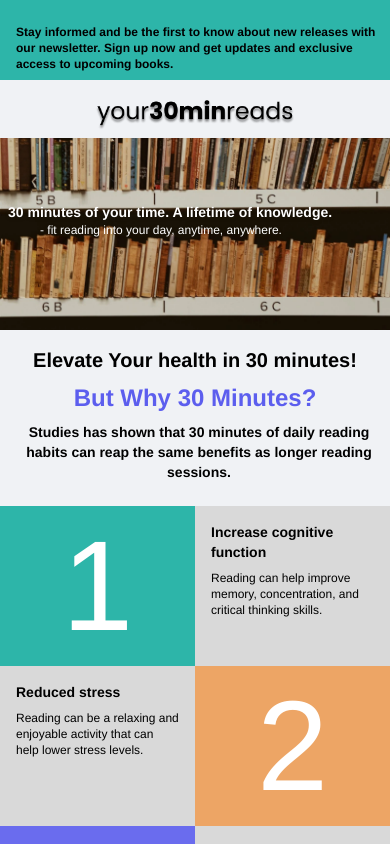
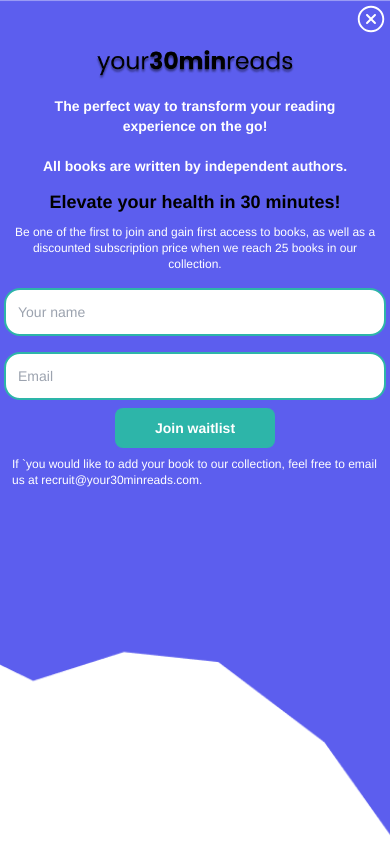
Before and after one commit to thacuriousbuilder/your30minreads, a Next.js app: page / in a window 390 px wide. Shown: the top 844 px of the page. Built offline with nearby package versions, Linux system fonts and the light colour scheme.

Commit message:
fix: made sure the background image was responsive on all screens

```diff
--- a/components/countdownBox/CountDownBox.tsx
+++ b/components/countdownBox/CountDownBox.tsx
@@ -8,6 +8,8 @@ export interface ICountDownBox {
 
   }
   export const CountDownBox: React.FC<ICountDownBox> =() => {
+
+    //a weekly countdown timer
     const [countdown, setCountdown] = useState({
       days: 0,
       hours: 0,
--- a/components/layouts/secondaryLayout/SecondaryLayout.tsx
+++ b/components/layouts/secondaryLayout/SecondaryLayout.tsx
@@ -1,4 +1,6 @@
 import Head from 'next/head';
+import MidFooter from '../../midfooter/MidFooter';
+import ModalPopUP from '../../modalPopUp/ModalPopUp';
 import Footer from '../../navigation/footer/Footer';
 import Header from '../../navigation/header/Header';
 
@@ -14,10 +16,12 @@ export interface ISecondaryLayout extends React.ComponentPropsWithoutRef<'div'>
           <title></title>
         </Head>
         <div {...divProps} className={`min-h-screen flex flex-col ${justify}`}>
-          <Header />
-          <main className="p-5">{children}</main>
-          <div className="m-auto" />
-          <Footer developerName='TrinaryVisions LLC.' />
+          {/* <Header /> */}
+          <ModalPopUP/>
+          {/* <main className="p-5">{children}</main> */}
+          {/* <div className="m-auto" />
+          <MidFooter/>
+          <Footer developerName='TrinaryVisions LLC.' /> */}
         </div>
       </>
     );
--- a/components/modalPopUp/ModalPopUp.tsx
+++ b/components/modalPopUp/ModalPopUp.tsx
@@ -2,6 +2,7 @@ import Image from "next/image";
 import Button from "../utils/button/Button";
 import {RxCrossCircled} from 'react-icons/rx'
 import useWindowDimensions from "../../hooks/useWindowsDimensions";
+import { colors } from "../../constants/colors";
 
 export interface IModalPopUp {
   }
@@ -11,42 +12,49 @@ export interface IModalPopUp {
       return alert("hello world")
     }
     const { width } = useWindowDimensions();
+
+    //checks the size of the screen and shows the correct backgroudImage
     const bgI = width < 500 ? 'url("ModalPopUP.png")' : 'url("BigModalPopUp.png")';
     return (
-      <div className="bg-cover bg-center h-screen w-full lg:bgi" style={{ backgroundImage: `${bgI}` }}>
+      <div className="bg-cover bg-center bg-no-repeat h-screen w-screen" style={{ backgroundImage: `${bgI}` }}>
       <div className="p-3 xs:p-1">
-      <div className="flex flex-row-reverse m-2">
-        <span className=""><RxCrossCircled size={25} color="white"/></span>
+      <div className="flex flex-row-reverse">
+        <span className="bg-opacity-60"><RxCrossCircled size={width>600?40:30} color='white'/></span>
       </div>
-        <div className="flex justify-center">
-          <Image className="flex pt-4" src='/your30minreads.png' alt='The logo of the website' width={200} height={200} sizes=' (max-width: 600px) 100vw,
+        <div className="flex justify-center sm:px-16">
+          <Image className="flex pt-4" src='/your30minreads.png' alt='The logo of the website' width={width<500?200:400} height={width<500?200:400} sizes=' (max-width: 600px) 100vw,
                   (min-width: 601px) 50vw'/>
         </div>
-      <div className="flex flex-col p-2">
-        <span className="text-10px xs:text-sm  m-2 font-semibold text-white ">The perfect way to transform your reading experience on the go! </span>
-        <span className="text-10px xs:text-sm xs:m-3  mb-1 font-semibold text-white" >All books are written by independent authors. </span>
-        <span className="text-xs xs:text-lg font-semibold mb-2" >Elevate your health in 30 minutes!</span>
-        <span className="text-8px xs:text-xs text-white mb-2" >Be one of the first to join and gain first access to books, as well as a discounted subscription price when we reach 25 books in our collection.</span>
+      <div className="flex flex-col text-center justify-center p-2">
+        <span className="text-10px xs:text-sm md:text-2xl m-2 font-semibold text-white ">The perfect way to transform your reading experience on the go! </span>
+        <span className="text-10px xs:text-sm md:text-xl xs:m-3  mb-1 font-semibold text-white" >All books are written by independent authors. </span>
+        <span className="text-xs xs:text-lg md:text-xl font-semibold mb-2" >Elevate your health in 30 minutes!</span>
+        <span className="text-8px xs:text-xs md:text-lg text-white md:w-5/12 md:text-left mb-2" >Be one of the first to join and gain first access to books, as well as a discounted subscription price when we reach 25 books in our collection.</span>
         </div>
         <form className="">
-          <div className="mb-4">
+          <div className="flex align-center justify-center mb-4 ">
             <input
-              className="text-xs xs:text-sm p-3 bg-white border-2 border-primary-bg focus:outline-none focus:border-indigo-500 xs:h-12 h-10 xs:rounded-2xl rounded-xl w-2/5"
+              className="text-xs xs:text-sm md:text-lg p-3 bg-white border-2 md:border-4 border-primary-bg focus:outline-none focus:border-indigo-500 xs:h-12 md:h-16 h-10 rounded-xl xs:rounded-2xl md:rounded-3xl w-full md:w-4/5 lg:w-2/4"
               id="name"
               type="text"
               placeholder="Your name"
             />
           </div>
-          <div className="">
+          <div className="flex align-center justify-center ">
             <input
-              className="text-xs xs:text-sm p-3 bg-white border-2 border-primary-bg focus:outline-none focus:border-indigo-500 xs:h-12 h-10 xs:rounded-2xl  rounded-xl w-full"
+              className="text-xs xs:text-sm md:text-lg p-3 bg-white border-2 md:border-4 border-primary-bg focus:outline-none focus:border-indigo-500 xs:h-12 md:h-16 h-10 rounded-xl xs:rounded-2xl md:rounded-3xl w-full md:w-4/5 lg:w-2/4"
               id="email"
               type="email"
               placeholder="Email"
             />
           </div>
-          <div className="flex justify-center pt-2"><Button placeholder="Join waitlist" onClick={()=> test() } style="bg-primary-bg xs:w-40 w-36 xs:h-10 h-8 rounded-lg text-sm  text-white font-semibold "/></div>
-          <span className="text-8px xs:text-xs text-white">emails us at recruit@your30minreads.com if would like to find out more.</span>
+          <div className="flex justify-center pt-2">
+            <Button placeholder="Join waitlist" onClick={()=> test() } style="bg-primary-bg xs:w-40 w-36 md:w-50 h-8 xs:h-10 md:h-14 rounded-lg text-sm md:text-lg text-white font-semibold "/>
+            </div>
+          <div className="flex justify-center">
+
+            <span className="text-8px xs:text-xs md:text-sm p-2 md:mr-8 text-white">If `you would like to add your book to our collection, feel free to email us at recruit@your30minreads.com.</span>
+            </div>
         </form>
       </div>
 
--- a/components/navigation/footer/Footer.tsx
+++ b/components/navigation/footer/Footer.tsx
@@ -1,6 +1,8 @@
 export interface IFooter extends React.ComponentPropsWithoutRef<'footer'>  {
     developerName: string;
   }
+
+  // checks the year
   const getYear = () => {
     const date = new Date();
     return date.getFullYear();
--- a/pages/index.tsx
+++ b/pages/index.tsx
@@ -9,6 +9,8 @@ import { NextPageWithLayout } from './page';
 import SmallBook from '../components/smallBook/SmallBook';
 import { isTemplateExpression } from 'typescript';
 import {CountDownBox} from '../components/countdownBox/CountDownBox';
+import ModalPopUP from '../components/modalPopUp/ModalPopUp';
+import SecondaryLayout from '../components/layouts/secondaryLayout/SecondaryLayout';
 
 const Home: NextPageWithLayout = () => {
 const test=()=>{
@@ -42,8 +44,7 @@ const test=()=>{
 
   return (
     <section className=''>
-
-        <div className='flex flex-col text-center justify-center mb-4 mt-4 font-sans'>
+        {/* <div className='flex flex-col text-center justify-center mb-4 mt-4 font-sans'>
          <span className='text-md xs:text-xl md:text-3xl  font-bold mb-2'>Elevate Your health in 30 minutes!</span>
          <span className='text-xl xs:text-2xl md:text-4xl text-secondary-bg font-semibold mb-2'>But Why 30 Minutes?</span>
          <span className='text-xs xs:text-sm md:text-2xl font-semibold mb-2 ml-2'>Studies has shown that 30 minutes of daily reading habits can reap the same benefits as longer reading sessions.</span>
@@ -97,7 +98,7 @@ const test=()=>{
                 description='"Invisible Man" by Ralph Ellison is a novel exploring identity, race, and invisibility through the story of a young black man in early 20th-century America. The protagonist struggles with society attempts to define and control him based on his race and navigates a world filled with racism and prejudice. A classic of African American literature, the novel explores the theme of invisibility and the search for individuality.'/>
               </div>
               </div>
-          </div>
+          </div>  */}
 
 
     </section>
@@ -108,5 +109,5 @@ export default Home;
 
 
 Home.getLayout = (page) => {
-  return <PrimaryLayout>{page}</PrimaryLayout>;
+  return <SecondaryLayout>{page}</SecondaryLayout>;
 };
```
